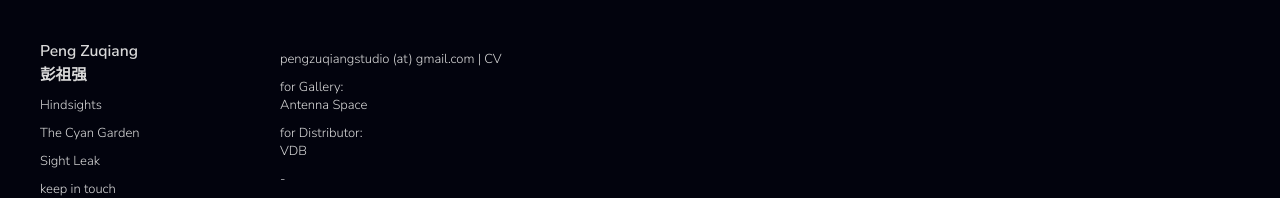
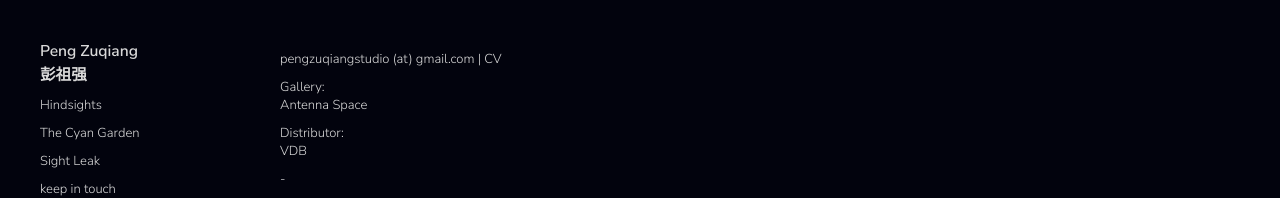
Before and after one commit to JAWeiss89/zuqiangPortfolioReact, a React (Create React App) app: page /info in a window 1280 px wide. Shown: the top 198 px of the page. Built offline with nearby package versions, Linux system fonts and the light colour scheme.

Commit message:
Update Info.js

```diff
--- a/src/Info.js
+++ b/src/Info.js
@@ -7,10 +7,10 @@ const Info = ({hideNav}) => {
             {/* <img className="main-img" src="./images/info.jpg" alt="info"/> */}
             <p>pengzuqiangstudio (at) gmail.com | <a target="_blank" rel="noreferrer" href="https://docs.google.com/document/d/1lmyM9UjpoS4ztlFPKtjNQ9ciHQHyG9pX--Q7KzkBAc0/edit?usp=sharing"><span>CV</span></a></p>
 
-            <p style={{ marginBottom: '0' }}>for Gallery: </p>
+            <p style={{ marginBottom: '0' }}> Gallery: </p>
             <p style={{ marginTop: '0' }}><a href="http://antenna-space.com/en/artists/pengzuqiang/">Antenna Space</a></p>
 
-            <p style={{ marginBottom: '0' }}>for Distributor: </p>
+            <p style={{ marginBottom: '0' }}> Distributor: </p>
             <p style={{ marginTop: '0' }}><a href="https://vdb.org/artists/peng-zuqiang">VDB</a></p>
 
             <p>-</p>
```
